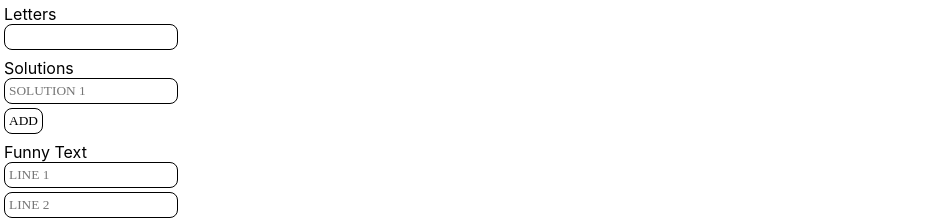
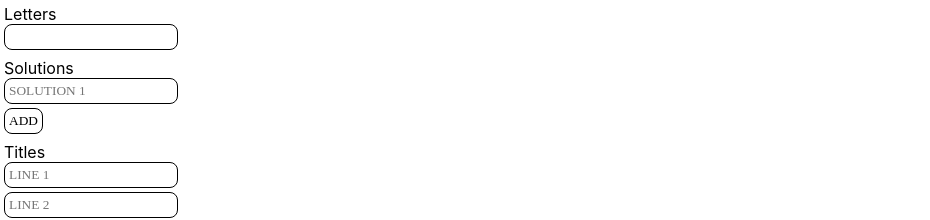
Before and after one commit to sohcah/cdgraphics, a React (Create React App) app: page / in a window 1280 px wide. Shown: the top 220 px of the page, without its empty margins (0-930 px from the left). Built offline with nearby package versions, Linux system fonts and the light colour scheme; a web font is replaced by a local one.

Commit message:
Renamed "Funny Text" to "Titles"

```diff
--- a/src/App.js
+++ b/src/App.js
@@ -104,7 +104,7 @@ function App() {
 
 
     <div style={{padding:4}}>
-      <div>Funny Text</div>
+      <div>Titles</div>
       <input placeholder="Line 1" value={l1} onChange={(ev) => setL1(ev.target.value)} /><br/>
       <input style={{marginTop:4}} placeholder="Line 2" value={l2} onChange={(ev) => setL2(ev.target.value)} /><br/>
       <input style={{marginTop:4}} placeholder="Line 3" value={l3} onChange={(ev) => setL3(ev.target.value)} /><br/>
```
